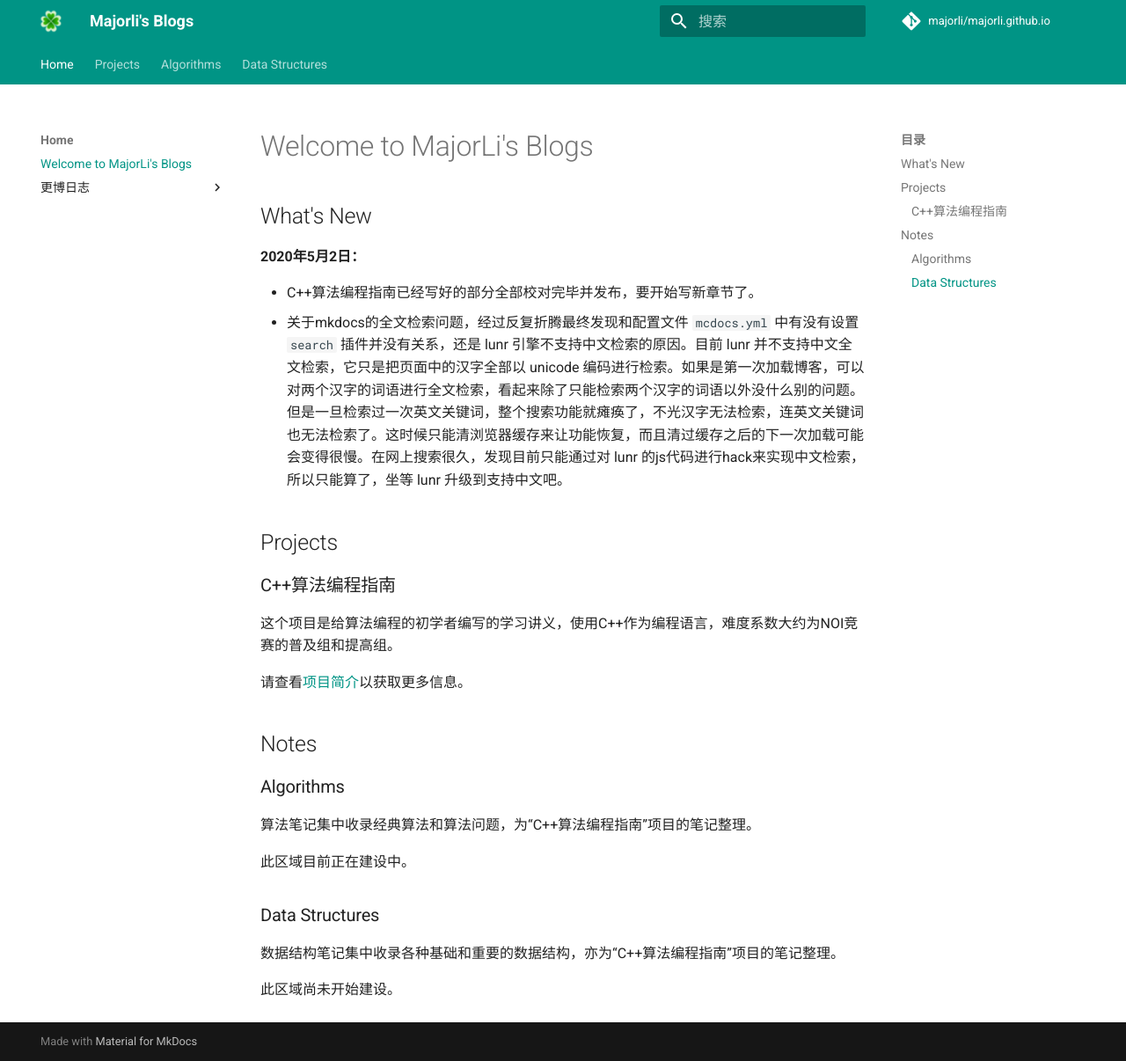
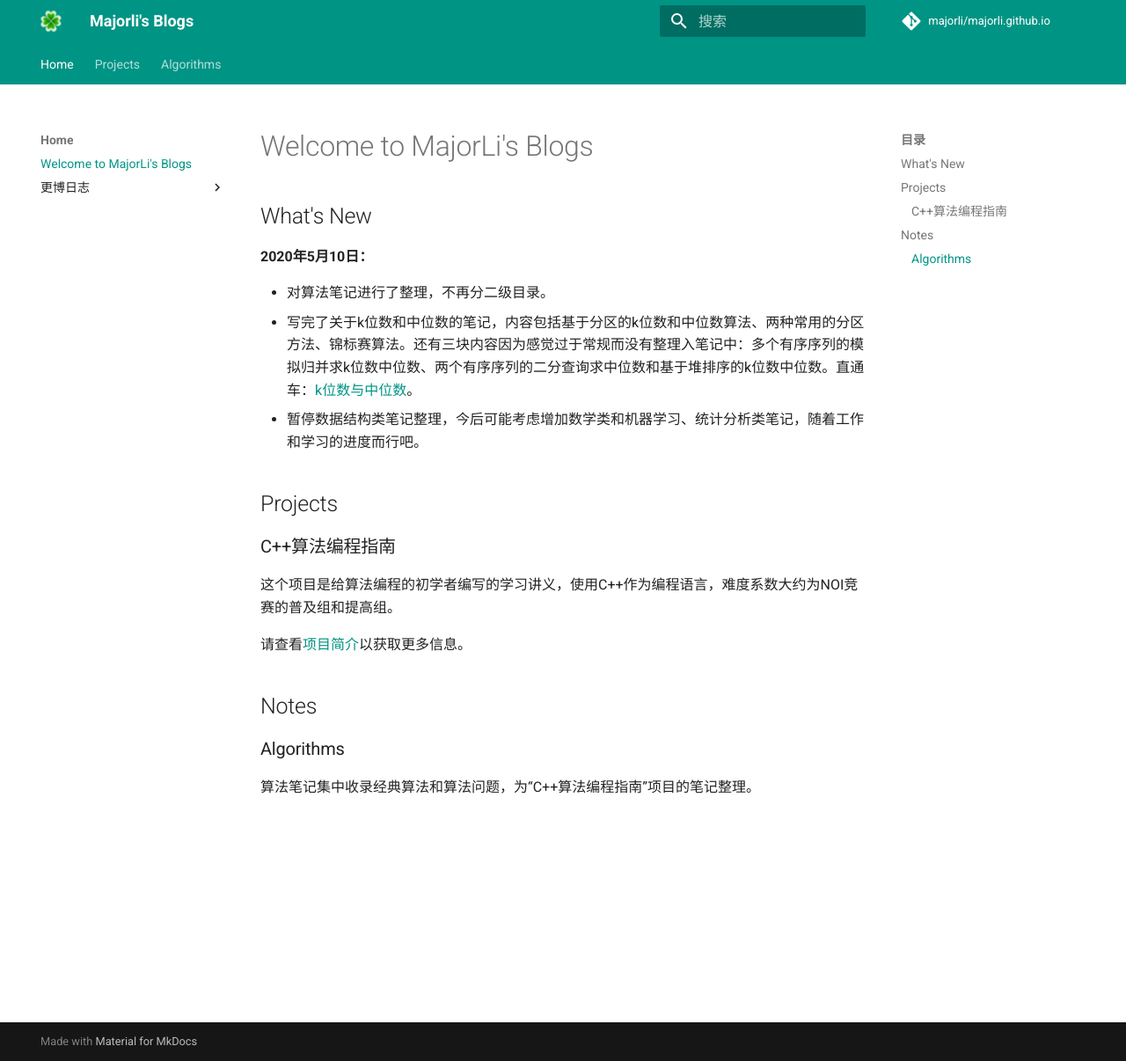
Before and after one commit to majorli/majorli.github.io, an MkDocs documentation site: the page built from docs/index.md, in a window 1280 px wide and 1206 px high. Shown: the whole window at 88% size. Built offline with MkDocs 1.6.1 and Material for MkDocs 9.7.7, drawn with Linux system fonts in a browser that asks for light colours; comment, search, counter and statistics services are not loaded.

Commit message:
20200510_2146_source

```diff
--- a/docs/index.md
+++ b/docs/index.md
@@ -2,10 +2,11 @@
 
 ## What's New
 
-**2020年5月2日：**
+**2020年5月10日：**
 
-- C++算法编程指南已经写好的部分全部校对完毕并发布，要开始写新章节了。
-- 关于mkdocs的全文检索问题，经过反复折腾最终发现和配置文件 ``mcdocs.yml`` 中有没有设置 ``search`` 插件并没有关系，还是 lunr 引擎不支持中文检索的原因。目前 lunr 并不支持中文全文检索，它只是把页面中的汉字全部以 unicode 编码进行检索。如果是第一次加载博客，可以对两个汉字的词语进行全文检索，看起来除了只能检索两个汉字的词语以外没什么别的问题。但是一旦检索过一次英文关键词，整个搜索功能就瘫痪了，不光汉字无法检索，连英文关键词也无法检索了。这时候只能清浏览器缓存来让功能恢复，而且清过缓存之后的下一次加载可能会变得很慢。在网上搜索很久，发现目前只能通过对 lunr 的js代码进行hack来实现中文检索，所以只能算了，坐等 lunr 升级到支持中文吧。
+- 对算法笔记进行了整理，不再分二级目录。
+- 写完了关于k位数和中位数的笔记，内容包括基于分区的k位数和中位数算法、两种常用的分区方法、锦标赛算法。还有三块内容因为感觉过于常规而没有整理入笔记中：多个有序序列的模拟归并求k位数中位数、两个有序序列的二分查询求中位数和基于堆排序的k位数中位数。直通车：[k位数与中位数](notes/algos/kth.md)。
+- 暂停数据结构类笔记整理，今后可能考虑增加数学类和机器学习、统计分析类笔记，随着工作和学习的进度而行吧。
 
 ## Projects
 
@@ -21,11 +22,3 @@
 ### Algorithms
 
 算法笔记集中收录经典算法和算法问题，为“C++算法编程指南”项目的笔记整理。
-
-此区域目前正在建设中。
-
-### Data Structures
-
-数据结构笔记集中收录各种基础和重要的数据结构，亦为“C++算法编程指南”项目的笔记整理。
-
-此区域尚未开始建设。
--- a/mkdocs.yml
+++ b/mkdocs.yml
@@ -16,12 +16,8 @@ nav:
                 - projects/algo_guide.md
         - Algorithms:
                 - notes/algos/overview.md
-                - 数值算法:
-                        - notes/algos/numeric_algos/prime_algos.md
-                - 统计算法:
-                        - notes/algos/stat_algos/kth.md
-        - Data Structures:
-                - notes/data_struct/overview.md
+                - notes/algos/prime_algos.md
+                - notes/algos/kth.md
 
 theme:
         name: material
```
Also changed, not shown: docs/journal.md (+5 -0 lines), docs/notes/algos/kth.md (renamed from docs/notes/algos/stat_algos/kth.md, +4 -0 lines), docs/notes/data_struct/overview.md (deleted, +0 -12 lines), docs/notes/algos/prime_algos.md (renamed from docs/notes/algos/numeric_algos/prime_algos.md).
